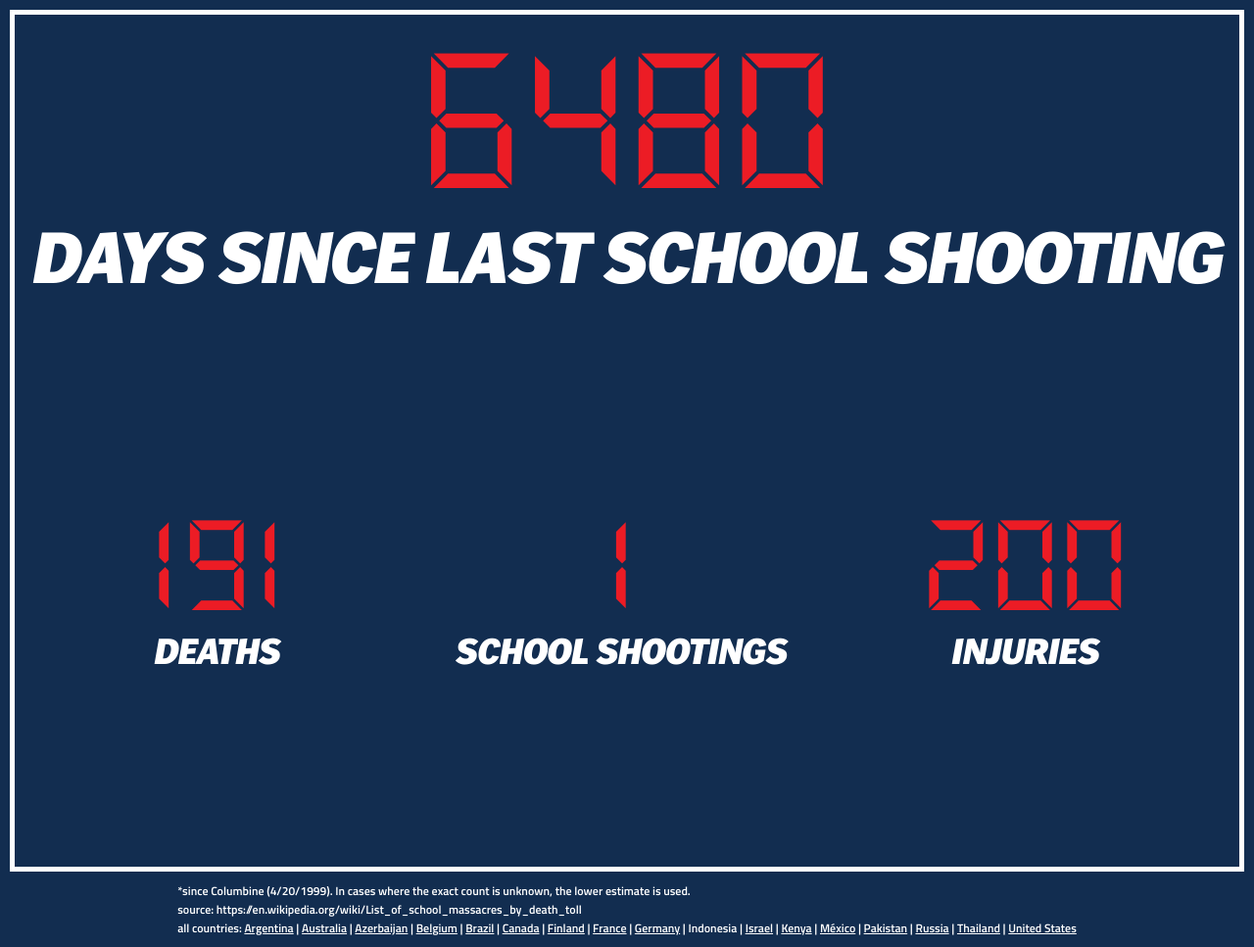
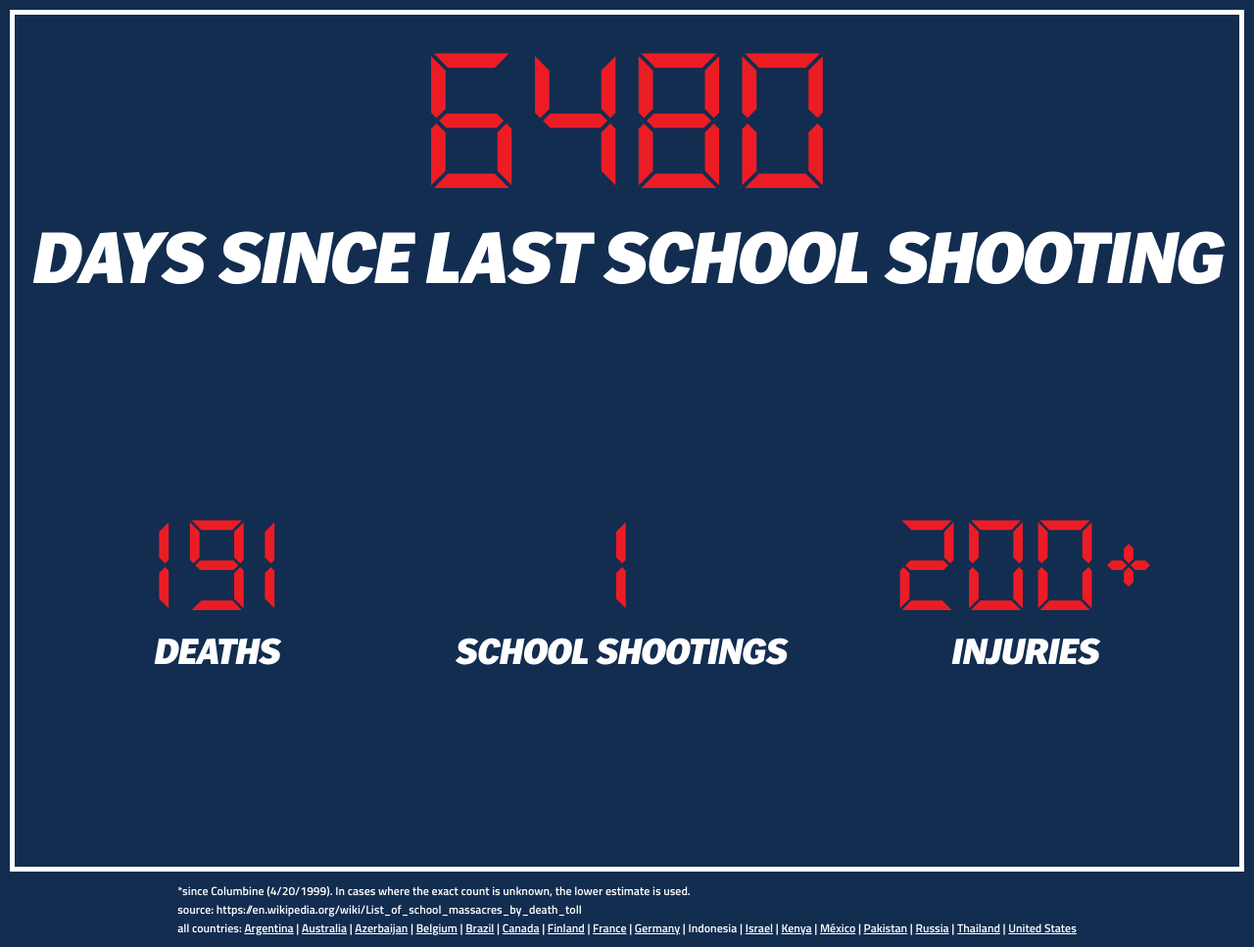
Before and after one commit to chrisdclemens/ShootingsScoreboard, a Jekyll site: the page built from _countries/id.html, in a window 1280 px wide. Shown: the whole page at 98% size. Built offline with Jekyll 4.4.1, drawn with Linux system fonts in a browser that asks for light colours.

```diff
--- a/_countries/id.html
+++ b/_countries/id.html
@@ -3,6 +3,6 @@ title: Indonesia
 layout: scoreboard
 shootings: 1
 kills: 191
-injuries: 200
+injuries: 200+
 last_shooting: 2000, 4, 28
 ---
```
